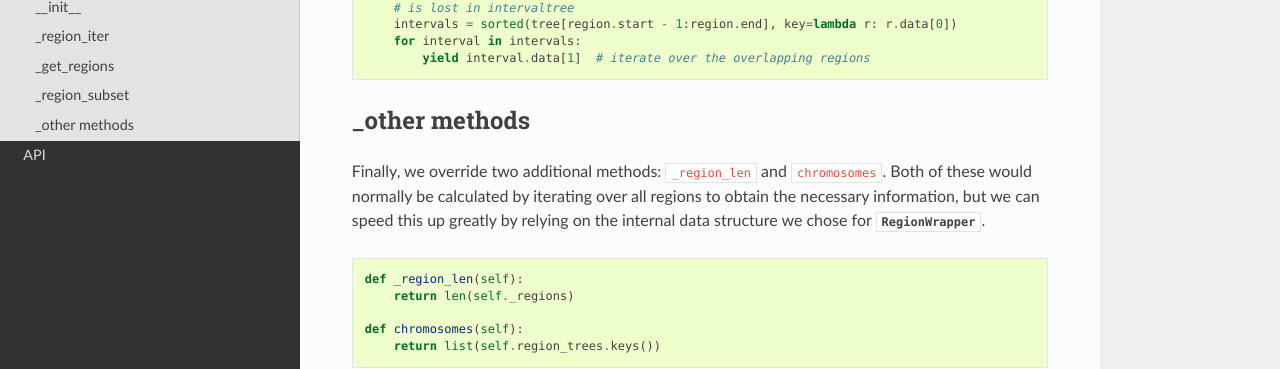
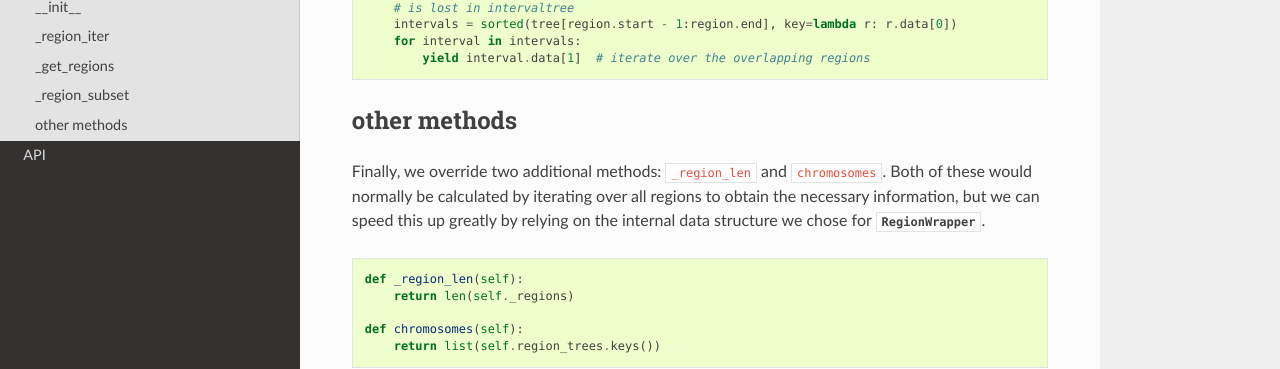
Before and after one commit to vaquerizaslab/genomic_regions, a Sphinx documentation site: the page built from docs/custom_region_based.rst, in a window 1280 px wide and 900 px high, scrolled down 1704 px. Shown: the part 295-664 px from the top of the window. Built offline with Sphinx 7.4.7 and the Read the Docs theme 2.0.0, drawn with Linux system fonts in a browser that asks for light colours; formulas are drawn with MathJax 3.

Commit message:
Fix spelling

```diff
--- a/docs/custom_region_based.rst
+++ b/docs/custom_region_based.rst
@@ -110,9 +110,9 @@ Due to the use of interval trees, region subsetting is also not very complicated
         for interval in intervals:
             yield interval.data[1]  # iterate over the overlapping regions
 
-**************
-_other methods
-**************
+*************
+other methods
+*************
 
 Finally, we override two additional methods: :code:`_region_len` and :code:`chromosomes`.
 Both of these would normally be calculated by iterating over all regions to obtain
```
